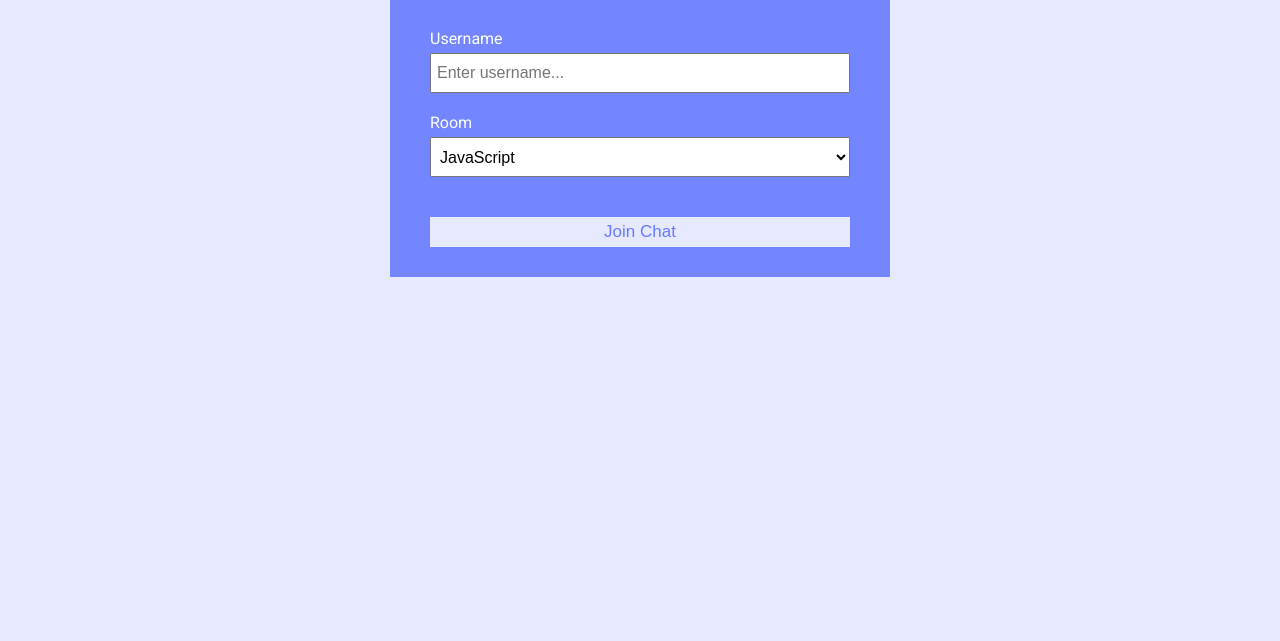
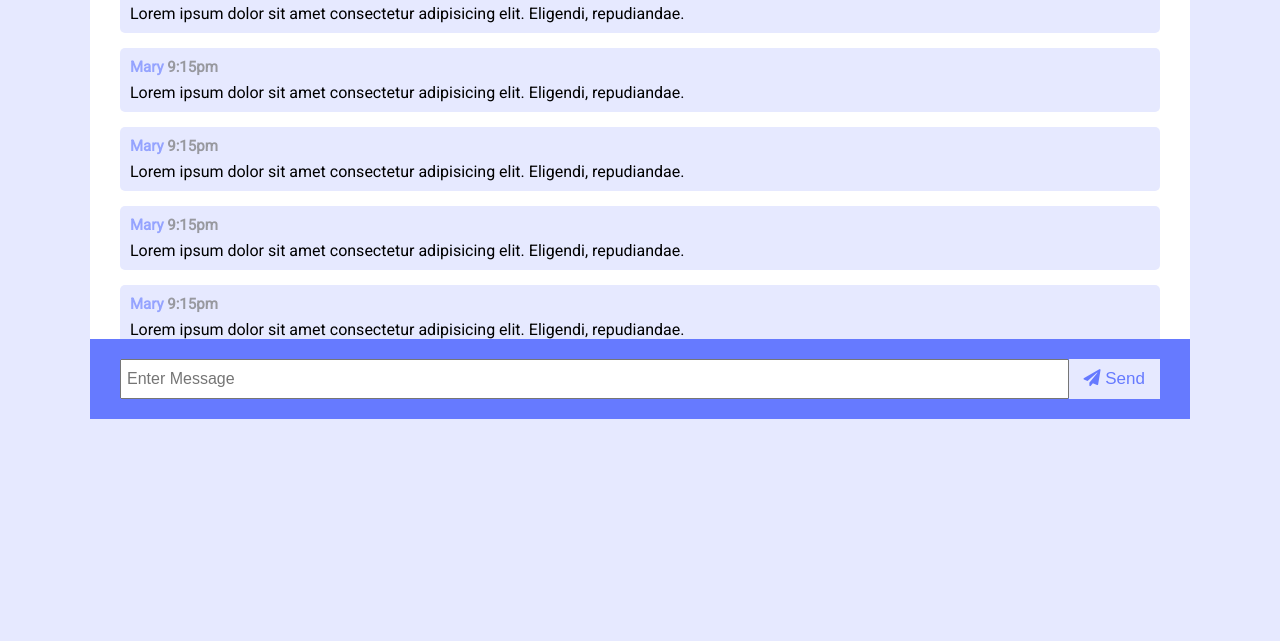
Before and after one commit to daviddivinefavour/uChat, a website: page public/index.html in a window 1280 px wide. Shown: the part 159-800 px from the top of the page. Drawn offline with Linux system fonts and the light colour scheme.

Commit message:
remodeled frontend template for chat interface

```diff
--- a/public/css/style.css
+++ b/public/css/style.css
@@ -61,33 +61,15 @@ a {
 .chat-main {
 	display: grid;
 	grid-template-columns: 1fr 3fr;
+	display: block;
 }
 
-.chat-sidebar {
-	background: var(--dark-color-b);
-	color: #fff;
-	padding: 20px 20px 60px;
-	overflow-y: scroll;
-}
 
-.chat-sidebar h2 {
-	font-size: 20px;
-	background: rgba(0, 0, 0, 0.1);
-	padding: 10px;
-	margin-bottom: 20px;
-}
 
-.chat-sidebar h3 {
-	margin-bottom: 15px;
-}
-
-.chat-sidebar ul li {
-	padding: 10px 0;
-}
 
 .chat-messages {
 	padding: 30px;
-	max-height: 500px;
+	max-height: 400px;
 	overflow-y: scroll;
 }
 
@@ -125,65 +107,3 @@ a {
 	height: 40px;
 	flex: 1;
 }
-
-/* Join Page */
-.join-container {
-	max-width: 500px;
-	margin: 80px auto;
-	color: #fff;
-}
-
-.join-header {
-	text-align: center;
-	padding: 20px;
-	background: var(--dark-color-a);
-	border-top-left-radius: 5px;
-	border-top-right-radius: 5px;
-}
-
-.join-main {
-	padding: 30px 40px;
-	background: var(--dark-color-b);
-}
-
-.join-main p {
-	margin-bottom: 20px;
-}
-
-.join-main .form-control {
-	margin-bottom: 20px;
-}
-
-.join-main label {
-	display: block;
-	margin-bottom: 5px;
-}
-
-.join-main input[type='text'] {
-	font-size: 16px;
-	padding: 5px;
-	height: 40px;
-	width: 100%;
-}
-
-.join-main select {
-	font-size: 16px;
-	padding: 5px;
-	height: 40px;
-	width: 100%;
-}
-
-.join-main .btn {
-	margin-top: 20px;
-	width: 100%;
-}
-
-@media (max-width: 700px) {
-	.chat-main {
-		display: block;
-	}
-
-	.chat-sidebar {
-		display: none;
-	}
-}
--- a/public/index.html
+++ b/public/index.html
@@ -1,49 +1,91 @@
 <!DOCTYPE html>
 <html lang="en">
 <head>
-		<meta charset="UTF-8" />
-		<meta name="viewport" content="width=device-width, initial-scale=1.0" />
-		<meta http-equiv="X-UA-Compatible" content="ie=edge" />
-		<link
-			rel="stylesheet"
-			href="https://cdnjs.cloudflare.com/ajax/libs/font-awesome/5.12.1/css/all.min.css"
-			integrity="sha256-mmgLkCYLUQbXn0B1SRqzHar6dCnv9oZFPEC1g1cwlkk="
-			crossorigin="anonymous"
-		/>
-		<link rel="stylesheet" href="css/style.css" />
+  <meta charset="UTF-8">
+  <meta name="viewport" content="width=device-width, initial-scale=1.0">
+  <link rel="stylesheet" href="https://cdnjs.cloudflare.com/ajax/libs/font-awesome/5.12.1/css/all.min.css" integrity="sha256-mmgLkCYLUQbXn0B1SRqzHar6dCnv9oZFPEC1g1cwlkk=" crossorigin="anonymous" />
+  <link rel="stylesheet" href="css/style.css">
   <title>ChatCord App</title>
 </head>
 <body>
-		<div class="join-container">
-			<header class="join-header">
+  <div class="chat-container">
+    <header class="chat-header">
       <h1><i class="fas fa-smile"></i> ChatCord</h1>
     </header>
-			<main class="join-main">
-				<form action="chat.html">
-					<div class="form-control">
-						<label for="username">Username</label>
+    <main class="chat-main">
+      <div class="chat-messages">
+					<div class="message">
+						<p class="meta">Brad <span>9:12pm</span></p>
+						<p class="text">
+							Lorem ipsum dolor sit amet consectetur adipisicing elit. Eligendi,
+							repudiandae.
+						</p>
+					</div>
+					<div class="message">
+						<p class="meta">Mary <span>9:15pm</span></p>
+						<p class="text">
+							Lorem ipsum dolor sit amet consectetur adipisicing elit. Eligendi,
+							repudiandae.
+						</p>
+					</div>
+          <div class="message">
+						<p class="meta">Mary <span>9:15pm</span></p>
+						<p class="text">
+							Lorem ipsum dolor sit amet consectetur adipisicing elit. Eligendi,
+							repudiandae.
+						</p>
+					</div>
+          <div class="message">
+						<p class="meta">Mary <span>9:15pm</span></p>
+						<p class="text">
+							Lorem ipsum dolor sit amet consectetur adipisicing elit. Eligendi,
+							repudiandae.
+						</p>
+					</div>
+          <div class="message">
+						<p class="meta">Mary <span>9:15pm</span></p>
+						<p class="text">
+							Lorem ipsum dolor sit amet consectetur adipisicing elit. Eligendi,
+							repudiandae.
+						</p>
+					</div>
+          <div class="message">
+						<p class="meta">Mary <span>9:15pm</span></p>
+						<p class="text">
+							Lorem ipsum dolor sit amet consectetur adipisicing elit. Eligendi,
+							repudiandae.
+						</p>
+					</div>
+          <div class="message">
+						<p class="meta">Mary <span>9:15pm</span></p>
+						<p class="text">
+							Lorem ipsum dolor sit amet consectetur adipisicing elit. Eligendi,
+							repudiandae.
+						</p>
+					</div>
+          <div class="message">
+						<p class="meta">Mary <span>9:15pm</span></p>
+						<p class="text">
+							Lorem ipsum dolor sit amet consectetur adipisicing elit. Eligendi,
+							repudiandae.
+						</p>
+					</div>
+      </div>
+    </main>
+    <div class="chat-form-container">
+      <form id="chat-form">
         <input
+          id="msg"
           type="text"
-							name="username"
-							id="username"
-							placeholder="Enter username..."
+          placeholder="Enter Message"
           required
+          autocomplete="off"
         />
+        <button class="btn"><i class="fas fa-paper-plane"></i> Send</button>
+      </form>
     </div>
-					<div class="form-control">
-						<label for="room">Room</label>
-						<select name="room" id="room">
-							<option value="JavaScript">JavaScript</option>
-							<option value="Python">Python</option>
-							<option value="PHP">PHP</option>
-							<option value="C#">C#</option>
-							<option value="Ruby">Ruby</option>
-							<option value="Java">Java</option>
-						</select>
   </div>
-					<button type="submit" class="btn">Join Chat</button>
-				</form>
-			</main>
-		</div>
+
+  <script src="js/main.js"></script>
 </body>
 </html>
```
Also changed, not shown: package.json (added, +24 -0 lines), public/chat.html (deleted, +0 -62 lines), 2 other files. Lines whose indentation alone changed are shown as unchanged.
